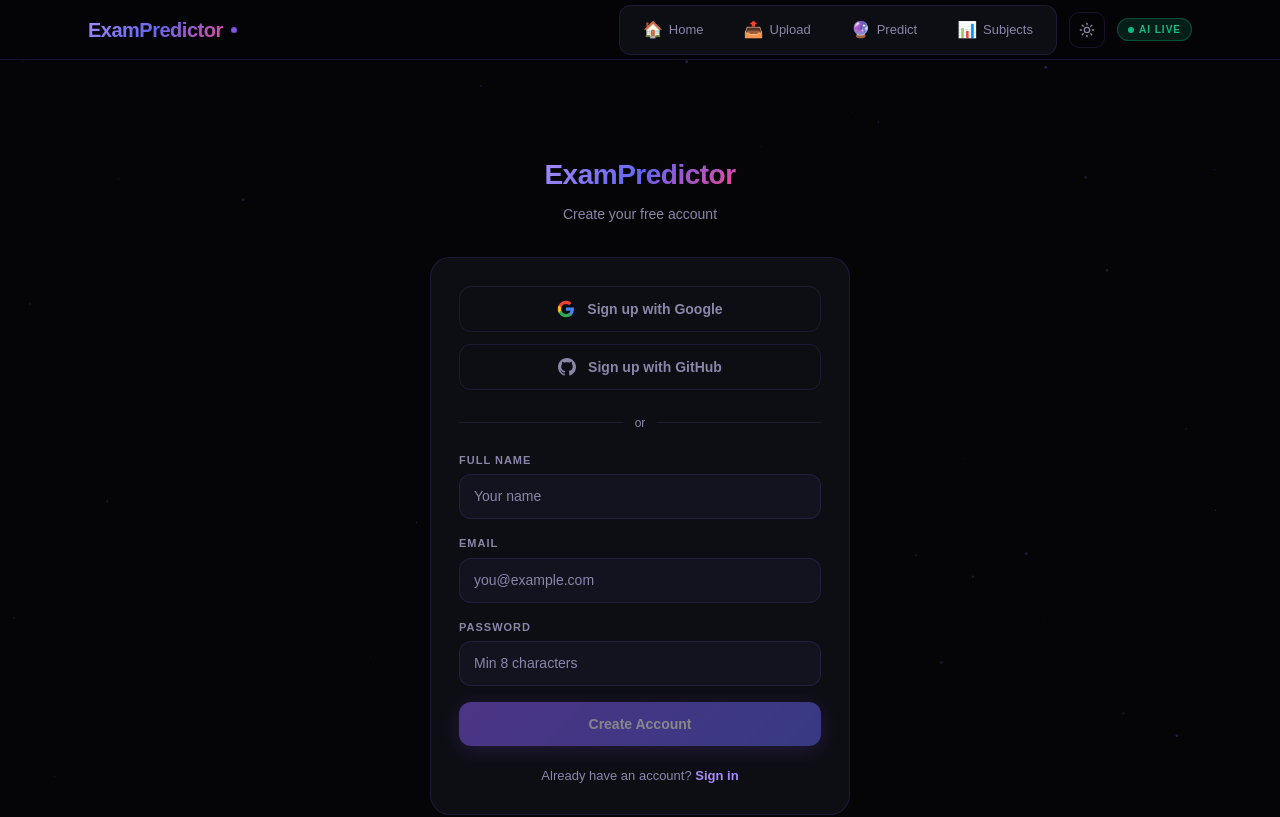
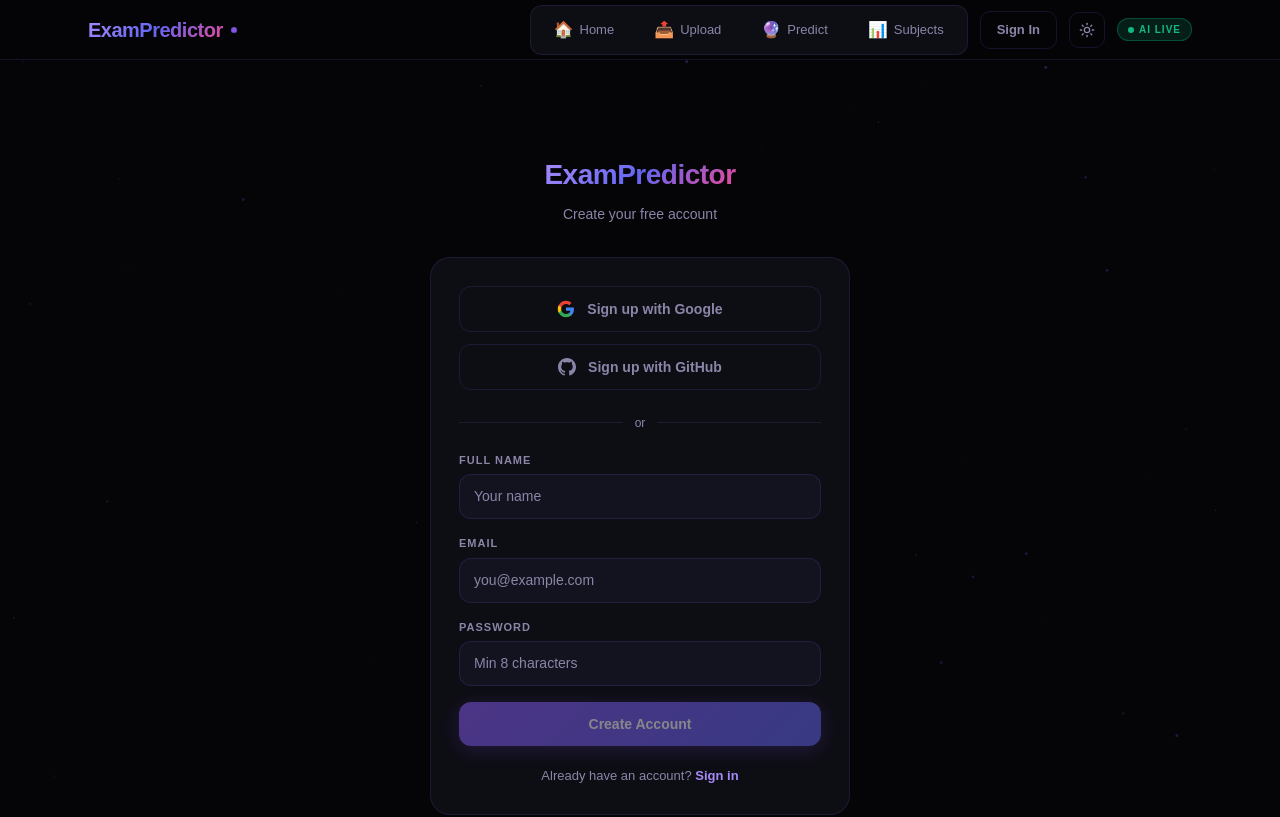
Before and after one commit to Rahat0764/ExamPredictor, a Next.js app in the folder frontend/: page /register in a window 1280 px wide. Shown: the top 817 px of the page. Built offline with nearby package versions, Linux system fonts and the light colour scheme; no server answers.

Commit message:
Update layout.tsx

```diff
--- a/frontend/app/layout.tsx
+++ b/frontend/app/layout.tsx
@@ -1,5 +1,6 @@
 "use client"
 import { useRef, useEffect } from "react"
+import { AuthButton } from "@/components/auth-button"
 import { usePathname } from "next/navigation"
 import { Toaster } from "sonner"
 import { ThemeProvider } from "@/components/theme-provider"
@@ -115,13 +116,15 @@ export default function RootLayout({ children }: { children: React.ReactNode })
               {/* Desktop nav */}
               <div className="hidden sm:flex items-center gap-3">
                 <NavTabs currentPath={pathname} />
+                <AuthButton />
                 <ThemeToggle />
                 <span className="badge-live">AI LIVE</span>
               </div>
               {/* Mobile: only toggle + badge */}
               <div className="flex items-center gap-2 sm:hidden">
+                <AuthButton />
                 <ThemeToggle />
-                <span className="badge-live">AI LIVE</span>
+                <span className="badge-live" style={{ display: "none" }}>AI LIVE</span>
               </div>
             </div>
           </header>
```
